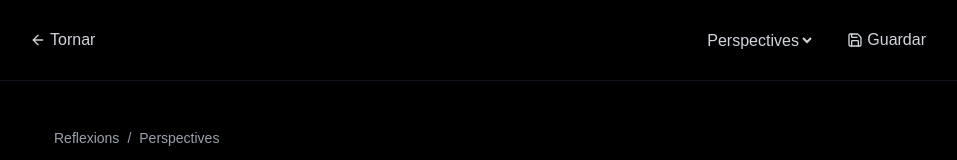
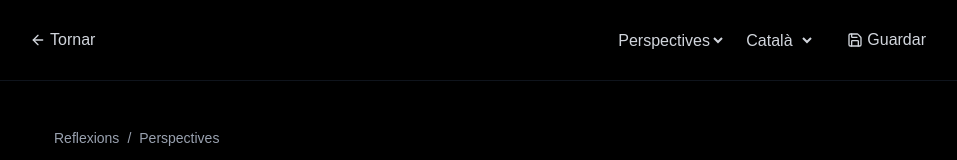
Before and after one commit to boversauros/admintonibover, a Next.js app: page /posts/new in a window 1280 px wide. Shown: the top 160 px of the page, without its empty margins (162-1119 px from the left). Built offline with nearby package versions, Linux system fonts and the light colour scheme.

Commit message:
feat: add language selector for posts with Catalan and English options

```diff
--- a/app/posts/hooks/usePostEditor.ts
+++ b/app/posts/hooks/usePostEditor.ts
@@ -5,7 +5,10 @@ import { DEMO_POSTS } from "../../../data";
 const DEFAULT_POST: Post = DEMO_POSTS[0];
 
 export const usePostEditor = (postId?: string) => {
-  const [post, setPost] = useState<Post>(DEFAULT_POST);
+  const [post, setPost] = useState<Post>({
+    ...DEFAULT_POST,
+    language: 'ca' // Default to Catalan
+  });
   const [loading, setLoading] = useState<boolean>(false);
   const [activeEditField, setActiveEditField] = useState<string | null>(null);
 
@@ -21,6 +24,7 @@ export const usePostEditor = (postId?: string) => {
           category: "perspectives",
           date: "12 de març de 2025",
           isPublished: false,
+          language: 'ca',
         });
         setLoading(false);
       }, 500);
--- a/app/posts/new/components/EditorToolbar.tsx
+++ b/app/posts/new/components/EditorToolbar.tsx
@@ -1,12 +1,19 @@
 import { Save, ArrowLeft } from "lucide-react";
 import { useRouter } from "next/navigation";
-import { Category } from "../../../../types";
+import { Category, Language } from "../../../../types";
+
+const LANGUAGES = [
+  { id: 'ca', name: 'Català' },
+  { id: 'en', name: 'English' },
+] as const;
 
 interface EditorToolbarProps {
   loading: boolean;
   category: string;
   categories: Category[];
+  language: Language;
   onCategoryChange: (category: string) => void;
+  onLanguageChange: (language: Language) => void;
   onSave: () => Promise<void>;
 }
 
@@ -14,7 +21,9 @@ export const EditorToolbar: React.FC<EditorToolbarProps> = ({
   loading,
   category,
   categories,
+  language,
   onCategoryChange,
+  onLanguageChange,
   onSave,
 }) => {
   const router = useRouter();
@@ -31,17 +40,31 @@ export const EditorToolbar: React.FC<EditorToolbarProps> = ({
         </button>
 
         <div className="flex items-center space-x-8">
+          <div className="flex items-center gap-4">
             <select
               value={category}
               onChange={(e) => onCategoryChange(e.target.value)}
-            className="text-gray-300 hover:text-white transition-colors hover:cursor-pointer"
+              className="text-gray-300 hover:text-white transition-colors hover:cursor-pointer bg-transparent"
             >
               {categories.map((cat) => (
-              <option key={cat.id} value={cat.id}>
+                <option key={cat.id} value={cat.id} className="bg-black">
                   {cat.name}
                 </option>
               ))}
             </select>
+
+            <select
+              value={language}
+              onChange={(e) => onLanguageChange(e.target.value as Language)}
+              className="text-gray-300 hover:text-white transition-colors hover:cursor-pointer bg-transparent"
+            >
+              {LANGUAGES.map((lang) => (
+                <option key={lang.id} value={lang.id} className="bg-black">
+                  {lang.name}
+                </option>
+              ))}
+            </select>
+          </div>
 
           <button
             onClick={onSave}
--- a/app/posts/new/components/PostEditor.tsx
+++ b/app/posts/new/components/PostEditor.tsx
@@ -9,6 +9,8 @@ import { PostImage } from "./PostImage";
 import { ContentEditor } from "./ContentEditor";
 import { ReferencesSection } from "./ReferencesSection";
 import { KeywordsSection } from "./KeywordsSection";
+
+
 
 export interface PostEditorProps {
   postId?: string;
@@ -67,8 +69,10 @@ const PostEditor: React.FC<PostEditorProps> = ({ postId }) => {
       <EditorToolbar
         loading={loading}
         category={post.category}
-        categories={CATEGORIES}
+        categories={Object.values(CATEGORIES)}
+        language={post.language}
         onCategoryChange={(category) => handleFieldChange("category", category)}
+        onLanguageChange={(language) => handleFieldChange("language", language)}
         onSave={handleSave}
       />
 
@@ -111,6 +115,8 @@ const PostEditor: React.FC<PostEditorProps> = ({ postId }) => {
                 />
               </div>
             </header>
+
+
 
             <PostImage
               image={post.image}
--- a/types/index.ts
+++ b/types/index.ts
@@ -1,9 +1,12 @@
+export type Language = 'ca' | 'en';
+
 export interface Post {
   id: string;
   title: string;
   category: Category["id"];
   content: string;
   date: string;
+  language: Language;
   image: ImageData | null;
   portraitImage: ImageData;
   keywords: string[];
```
Lines whose indentation alone changed are shown as unchanged.
